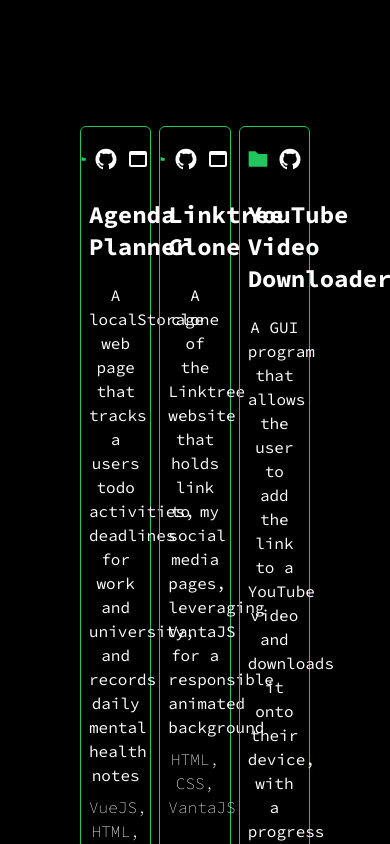
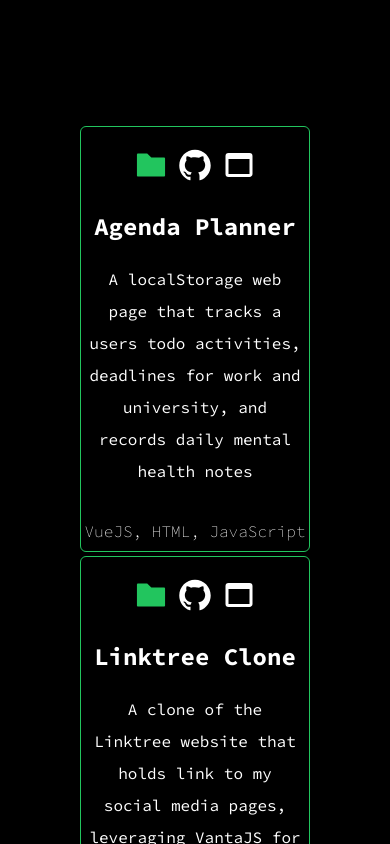
Before and after one commit to larbibelkhit/personal-website, a Next.js app: page / in a window 390 px wide. Shown: the part 2520-3364 px from the top of the page. Built offline with nearby package versions, Linux system fonts and the light colour scheme.

Commit message:
fixed grid responsiveness issue

```diff
--- a/components/Projects.js
+++ b/components/Projects.js
@@ -33,23 +33,25 @@
   return (
     <div className='text-center p-10 mb-2'>
         <h3 className='text-3xl py-1 mb-5'>Creations</h3>
-        <div className="grid grid-cols-3 gap-2">
+        <div className="mx-auto mt-2.5 flex flex-wrap items-center justify-center gap-1">
             {projects.map(project => (
-                <div className='border rounded-md border-green-500 bg-transparent text-white'>
-                    <div className='flex justify-center gap-2 py-5 text-2xl'>
+                <div className='border rounded-md border-green-500 bg-transparent text-white max-w-lg'>
+                    <div className='flex justify-center gap-2 py-5 text-4xl'>
                         <AiFillFolder className='text-green-500'/>
                         <a href={project.github} target="_blank">
-                            <AiFillGithub />
+                            <AiFillGithub className='hover:text-green-500'/>
                         </a>
                         { project.link !== null && (
                             <a href={project.link} target="_blank">
-                                <MdWebAsset />
+                                <MdWebAsset className='hover:text-green-500'/>
                             </a>
                         )}
                     </div>
                     <div className='p-2 mb-4'>
                         <h1 className='mb-5 font-bold text-2xl'>{ project.title }</h1>
-                        <p className='mb-2'>{ project.desc }</p>
+                        <p className='mb-2 leading-8'>{ project.desc }</p>
+                    </div>
+                    <div className='mb-2 bottom-0'>
                         <p className='font-thin'>{ project.languages }</p>
                     </div>
                 </div>
```
